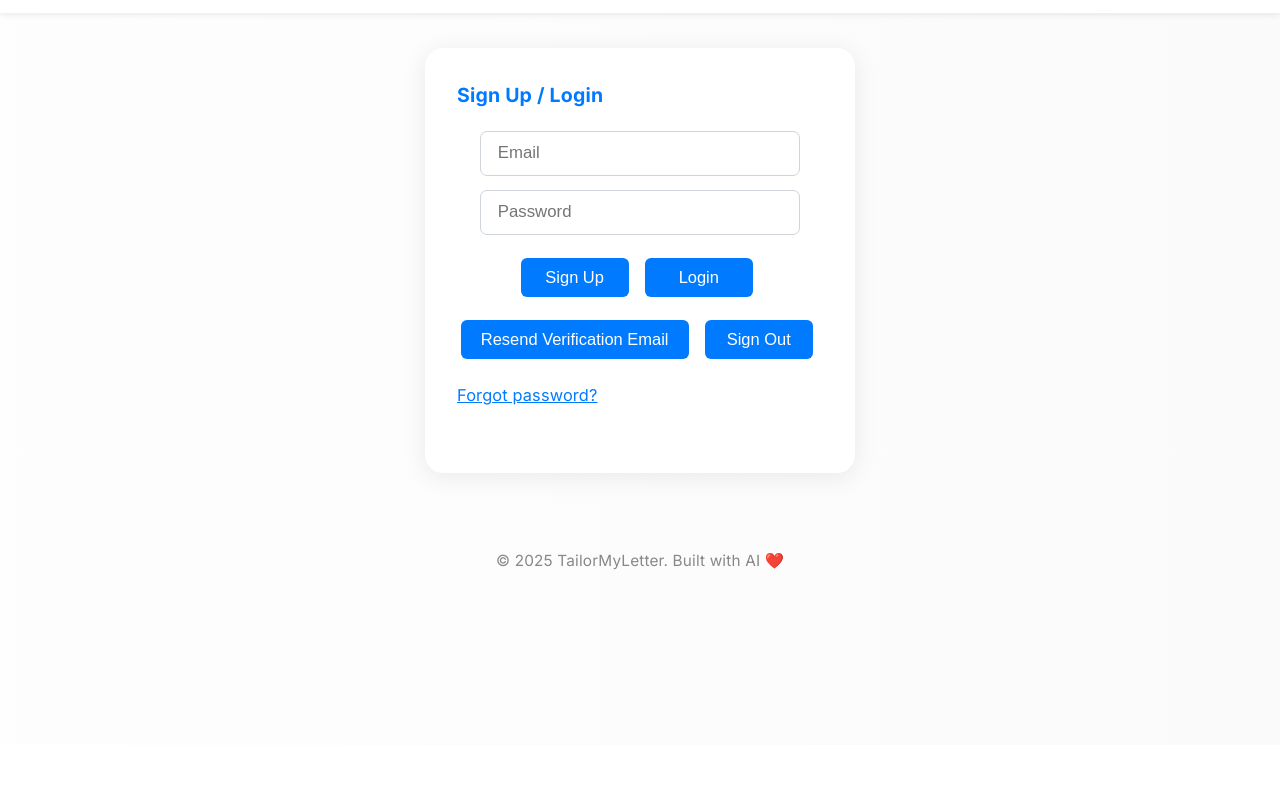
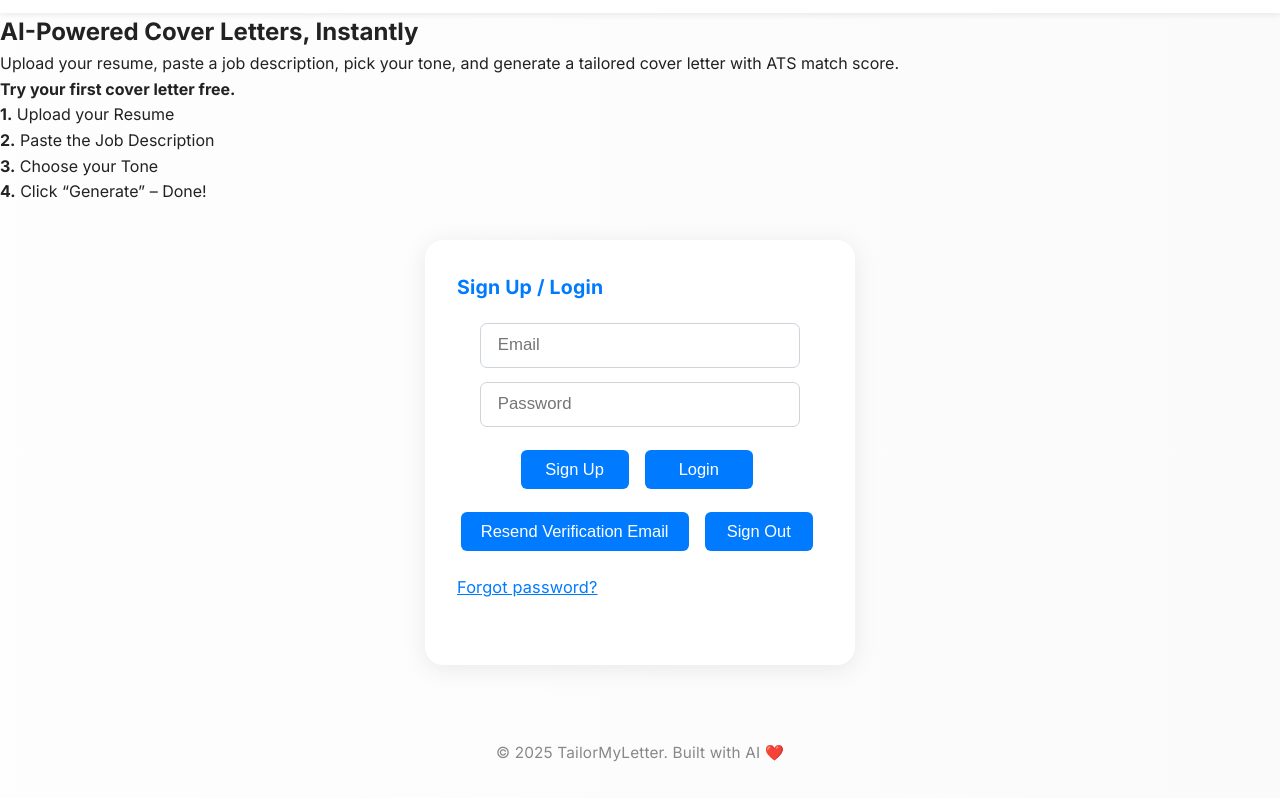
Before and after one commit to Shanecode3/Project, a plain HTML site: page frontend/index.html in a window 1280 px wide. Shown: the part 55-853 px from the top of the page. Before the commit the page ends 800 px from the top, so only its background shows below. Drawn offline with Linux system fonts and the light colour scheme; no server answers.

Commit message:
Update index.html landing page

```diff
--- a/frontend/index.html
+++ b/frontend/index.html
@@ -23,7 +23,22 @@
       <a href="privacy.html">Privacy</a>
     </div>
   </nav>
-
+  <section id="landing-section">
+    <div class="landing-hero">
+      <h1>AI-Powered Cover Letters, Instantly</h1>
+      <p class="landing-tagline">
+        Upload your resume, paste a job description, pick your tone, and generate a tailored cover letter with ATS match score.<br>
+        <strong>Try your first cover letter free.</strong>
+      </p>
+      <ul class="how-it-works">
+        <li><b>1.</b> Upload your Resume</li>
+        <li><b>2.</b> Paste the Job Description</li>
+        <li><b>3.</b> Choose your Tone</li>
+        <li><b>4.</b> Click “Generate” – Done!</li>
+      </ul>
+      <div class="scroll-arrow" id="scroll-to-auth"></div>
+    </div>
+  </section>
   <div id="auth-section">
     <h3>Sign Up / Login</h3>
     <div class="auth-inputs">
@@ -41,7 +56,6 @@
     </a>
     <div id="auth-message"></div>
   </div>
-
   <main id="app-section" class="form-section" style="display:none;">
     <div style="text-align:right;">
       <button onclick="signOut()">Sign Out</button>
@@ -79,6 +93,7 @@
       <ul id="atsFeedback"></ul>
     </div>
   </main>
+
   <footer>
     <p>© 2025 TailorMyLetter. Built with AI ❤️</p>
   </footer>
```
